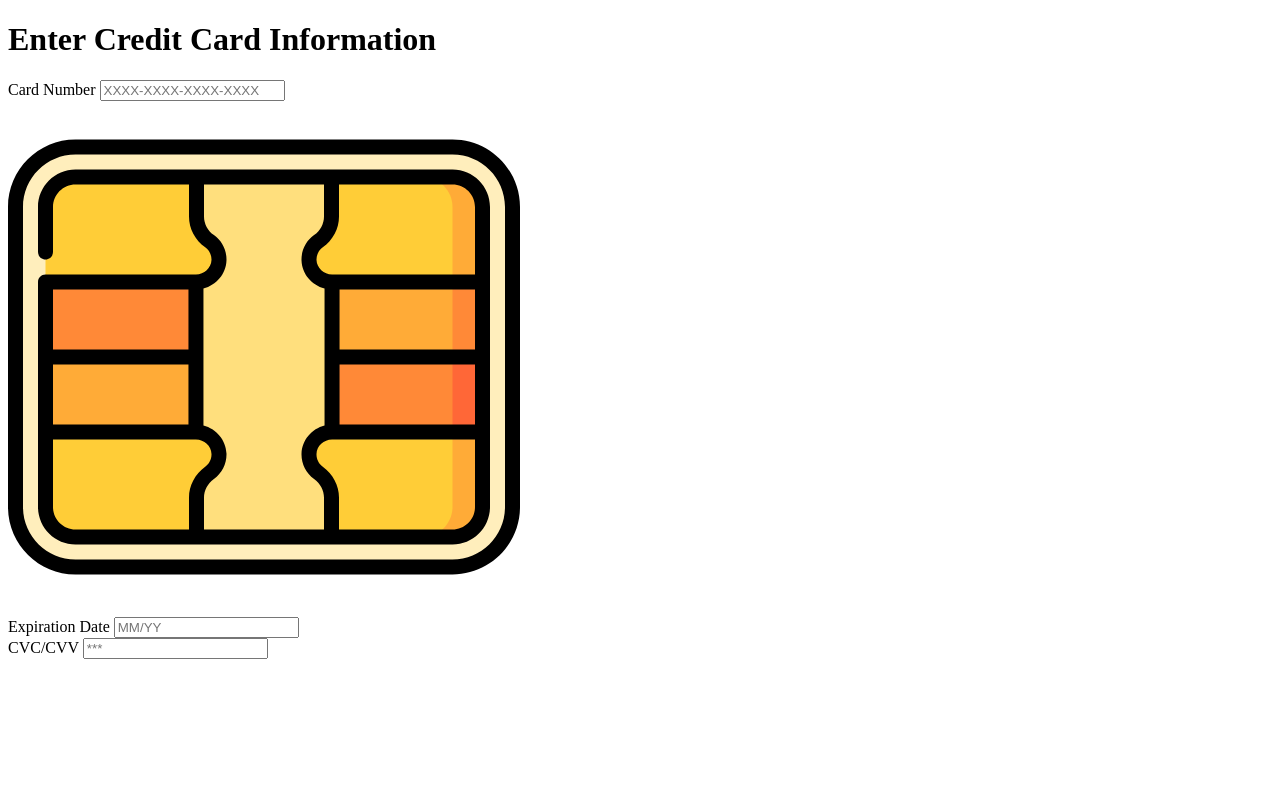
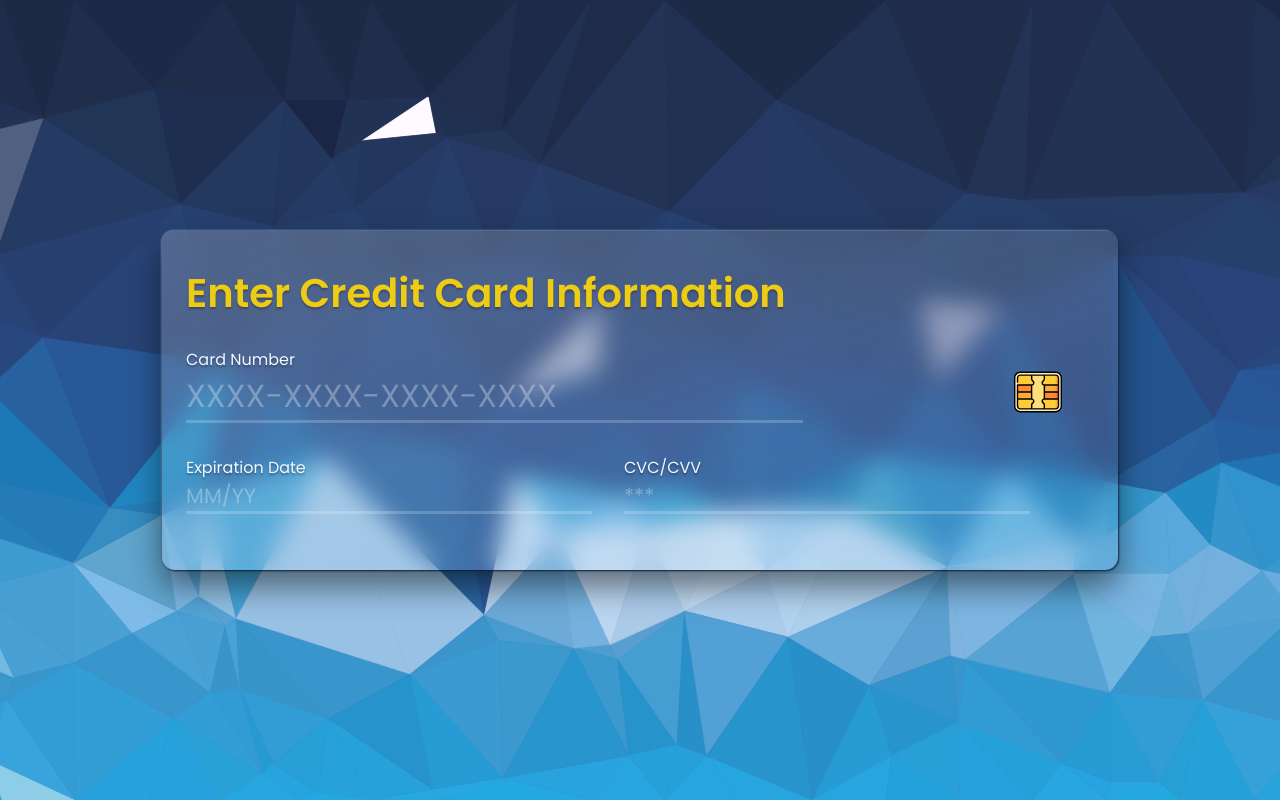
Before and after one commit to GuyBritish/CreditCard_Validator, a plain HTML site: page index.html in a window 1280 px wide. Drawn offline with Linux system fonts and the light colour scheme.

Commit message:
add styling

```diff
--- a/index.html
+++ b/index.html
@@ -5,7 +5,9 @@
     <meta charset="UTF-8">
     <meta http-equiv="X-UA-Compatible" content="IE=edge">
     <meta name="viewport" content="width=device-width, initial-scale=1.0">
+    <link rel="stylesheet" href="https://pro.fontawesome.com/releases/v5.10.0/css/all.css" integrity="sha384-AYmEC3Yw5cVb3ZcuHtOA93w35dYTsvhLPVnYs9eStHfGJvOvKxVfELGroGkvsg+p" crossorigin="anonymous" />
     <link rel="stylesheet" type="text/css" href="public/stylesheets/main.css">
+    <link rel="icon" typr="image/x-icon" href="img/icon.png">
     <title> Credit Card Validator </title>
 </head>
 
@@ -39,9 +41,7 @@
                     <input class="card_input" id="card_CVC" type="text" placeholder="***">
                 </div>
 
-                <div class="card_col card_brand">
-
-                </div>
+                <div class="card_col card_type"><i id="cardType"></i></div>
             </div>
 
         </form>
--- a/public/stylesheets/main.css
+++ b/public/stylesheets/main.css
@@ -0,0 +1,82 @@
+@import url('https://fonts.googleapis.com/css2?family=Poppins:ital,wght@0,300;0,400;0,500;0,600;1,300;1,400;1,500;1,600&display=swap');
+* {
+    margin: 0;
+    padding: 0;
+    box-sizing: border-box;
+    font-family: "Poppins", sans-serif;
+}
+
+body {
+    height: 100vh;
+    display: flex;
+    align-items: center;
+    justify-content: center;
+    background: purple url("../../img/background_blue2.svg") center/cover;
+    overflow: hidden;
+}
+
+.card {
+    background: linear-gradient(to bottom right, rgba(255, 255, 255, 0.2), rgba(255, 255, 255, 0.05));
+    box-shadow: 0 1rem 2rem rgba(0, 0, 0, 0.5), -1px -1px 2px rgb(104, 140, 180), 1px 1px 2px rgb(28, 48, 84);
+    backdrop-filter: blur(0.8rem);
+    padding: 1.5rem;
+    border-radius: 0.8rem;
+}
+
+.card_row {
+    display: flex;
+    justify-content: space-between;
+    padding-bottom: 2rem;
+}
+
+.card_col {
+    padding-right: 2rem;
+}
+
+.card_title {
+    font-weight: 600;
+    font-size: 2.5rem;
+    color: #eccc14;
+    margin: 0.5rem 0 1.5rem 0;
+    text-shadow: 0 2px 2px rgba(48, 4, 21, 0.3);
+}
+
+.card_input {
+    display: block;
+    background: none;
+    border: none;
+    border-bottom: solid 0.2rem rgba(255, 255, 255, 0.2);
+    color: ghostwhite;
+    font-size: 1.3rem;
+    text-shadow: 0 2px 2px rgba(0, 0, 0, 0.3);
+}
+
+.card_label {
+    display: block;
+    color: aliceblue;
+    text-shadow: 0 2px 2px rgba(0, 0, 0, 0.3);
+    font-weight: 400;
+}
+
+.card_chip {
+    align-self: flex-end;
+}
+
+.card_input-large {
+    font-size: 2rem;
+}
+
+.card_chip img {
+    width: 3rem;
+    height: 3rem;
+}
+
+.card_input::placeholder {
+    text-shadow: none;
+    color: rgba(255, 255, 255, 0.3);
+}
+
+.card_input:focus {
+    outline: none;
+    border-color: aliceblue;
+}
```
Also changed, not shown: img/background.svg (added), img/background_blue.svg (added), img/background_blue2.svg (added), img/card-chip.png (added), img/icon.png (added).
